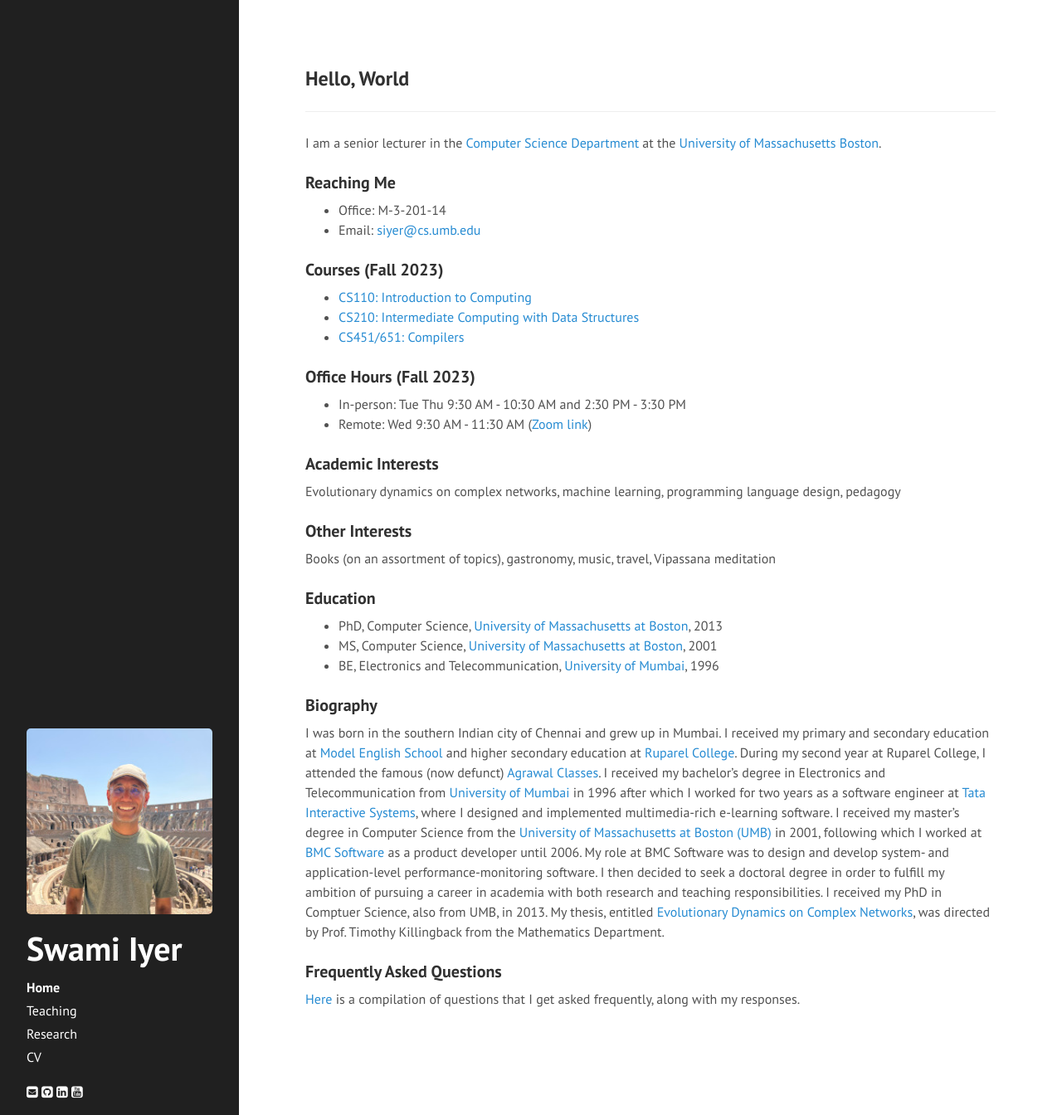
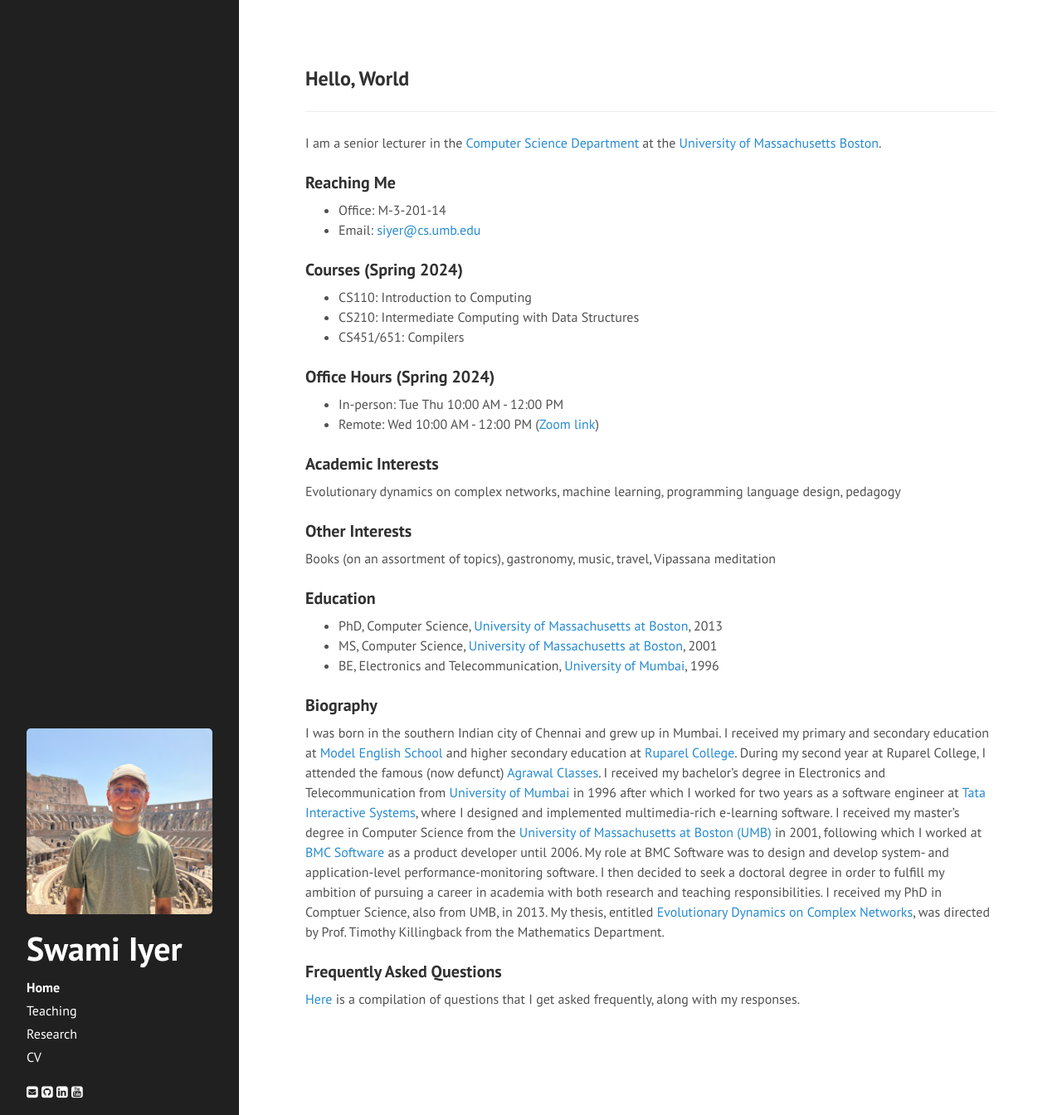
Before and after one commit to swamiiyer/swamiiyer.github.io, a Jekyll site: the page built from _pages/index.md, in a window 1280 px wide and 1344 px high. Shown: the whole window at 83% size. Built offline with Jekyll 4.4.1, drawn with Linux system fonts in a browser that asks for light colours; nearby versions of some CDN libraries.

Commit message:
Prep for Spring 2024

```diff
--- a/_pages/index.md
+++ b/_pages/index.md
@@ -12,16 +12,16 @@ I am a senior lecturer in the [Computer Science Department](http://www.cs.umb.ed
 - Office: M-3-201-14
 - Email: [siyer@cs.umb.edu](mailto://siyer@cs.umb.edu)
 
-### Courses (Fall 2023)
+### Courses (Spring 2024)
 
-- [CS110: Introduction to Computing](/cs110)
-- [CS210: Intermediate Computing with Data Structures](/cs210)
-- [CS451/651: Compilers](/cs451)
+- CS110: Introduction to Computing
+- CS210: Intermediate Computing with Data Structures
+- CS451/651: Compilers
 
-### Office Hours (Fall 2023)
+### Office Hours (Spring 2024)
 
-- In-person: Tue Thu 9:30 AM - 10:30 AM and 2:30 PM - 3:30 PM
-- Remote: Wed 9:30 AM - 11:30 AM ([Zoom link](https://umassboston.zoom.us/j/8790346943?pwd=N1VCR0RnbnJhNVpBZEprbmdFcVF0Zz09))
+- In-person: Tue Thu 10:00 AM - 12:00 PM
+- Remote: Wed 10:00 AM - 12:00 PM ([Zoom link](https://umassboston.zoom.us/j/8790346943?pwd=N1VCR0RnbnJhNVpBZEprbmdFcVF0Zz09))
 
 ### Academic Interests
 
```
Also changed, not shown: _pages/teaching.md (+7 -7 lines).
